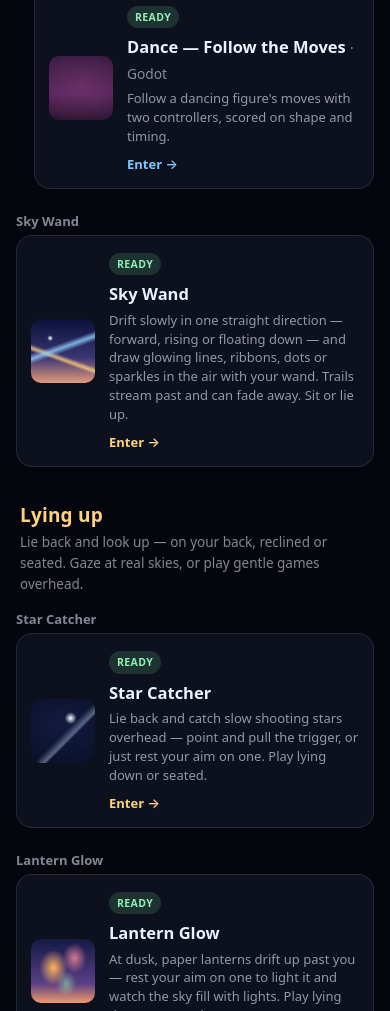
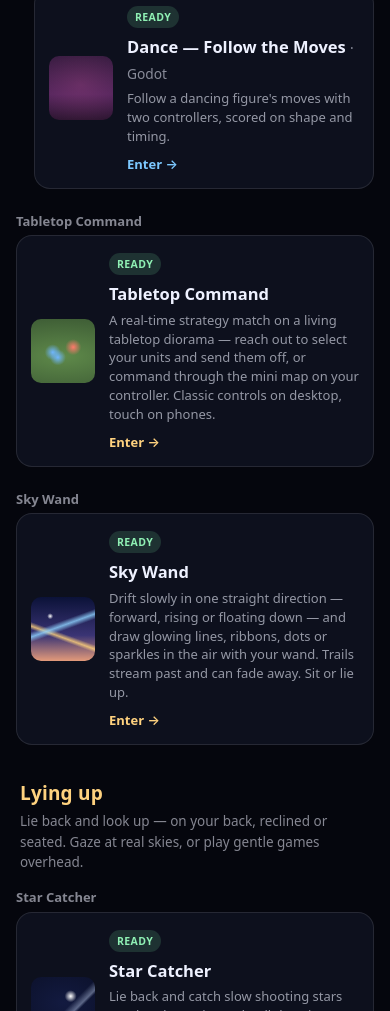
Before and after one commit to isa-kit/vr, a plain HTML site: page index.html in a window 390 px wide. Shown: the part 2924-3935 px from the top of the page. Drawn offline with Linux system fonts and the light colour scheme; files whose address does not match are found by name.

Commit message:
Front page: list Tabletop Command (RTS) under Games

```diff
--- a/index.html
+++ b/index.html
@@ -94,6 +94,7 @@
       cloudpairs: 'radial-gradient(22px 16px at 30% 38%, #fff, transparent), radial-gradient(22px 16px at 70% 38%, #fff, transparent), radial-gradient(22px 16px at 30% 72%, #fff, transparent), radial-gradient(22px 16px at 70% 72%, #ffd34d, transparent), linear-gradient(#2f6fc8, #7fb4ea)',
       skywand: 'radial-gradient(3px 3px at 30% 30%, #fff, transparent), linear-gradient(160deg, transparent 40%, #8fd3ffcc 46%, transparent 52%), linear-gradient(200deg, transparent 55%, #ffd27acc 60%, transparent 64%), linear-gradient(#0b1238, #3a3474 60%, #e39a7a)',
       dance:         'radial-gradient(90px 70px at 50% 45%, #ff6fb544, transparent), linear-gradient(#1b1030, #3a1a4f 60%, #120a20)',
+      rts:           'radial-gradient(8px 8px at 34% 52%, #6fb6ff, transparent), radial-gradient(8px 8px at 42% 60%, #6fb6ff, transparent), radial-gradient(8px 8px at 66% 44%, #ff7a6b, transparent), radial-gradient(150px 60px at 50% 58%, #5f8a4a, #3c5a34 70%, transparent 72%), linear-gradient(#20283a, #141a26)',
     };
     const grid = document.getElementById('grid');
     try {
--- a/scenes/index.json
+++ b/scenes/index.json
@@ -7,6 +7,7 @@
     "infinity",
     "sandcastle",
     "dance",
+    "rts",
     "starcatch",
     "lanterns",
     "constellations",
--- /dev/null
+++ b/scenes/rts.json
@@ -0,0 +1,15 @@
+{
+  "id": "rts",
+  "name": "Tabletop Command",
+  "kind": "game",
+  "category": "game",
+  "status": "live",
+  "path": "rts",
+  "blurb": "A real-time strategy match on a living tabletop diorama — reach out to select your units and send them off, or command through the mini map on your controller. Classic controls on desktop, touch on phones.",
+  "locomotion": {
+    "type": "seated"
+  },
+  "controls": {
+    "panel": []
+  }
+}
```
